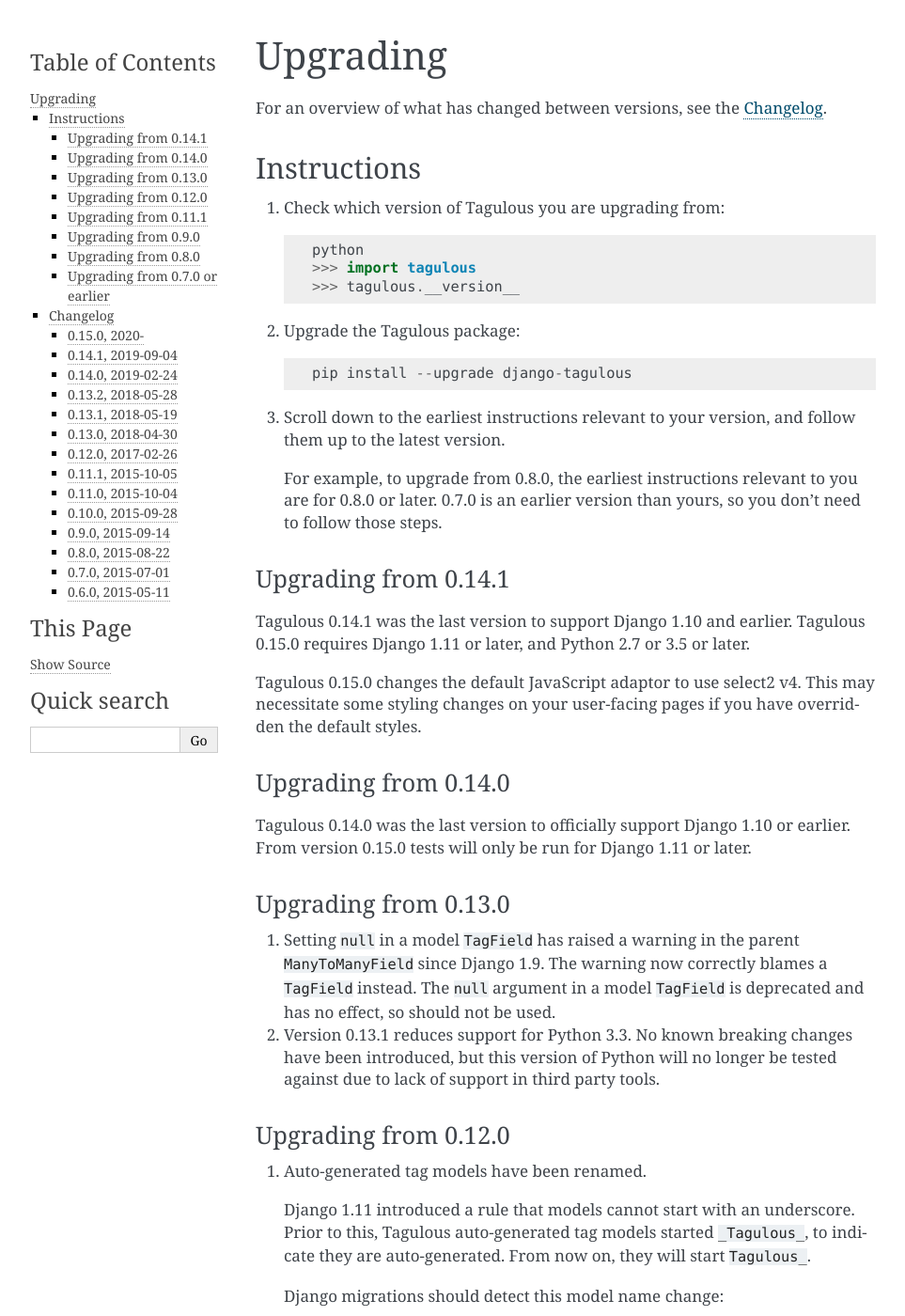
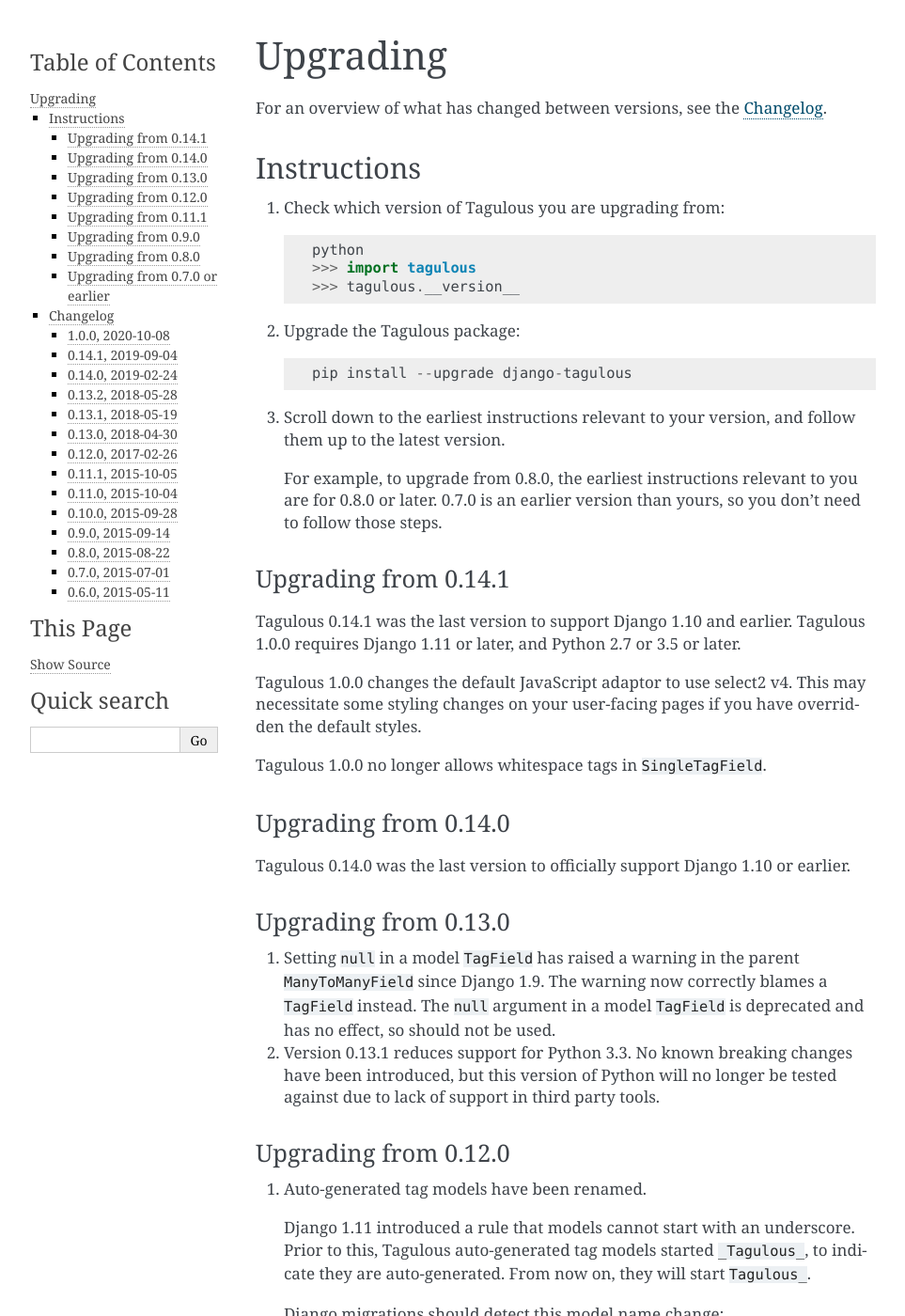
Before and after one commit to radiac/django-tagulous, a Sphinx documentation site: the page built from docs/upgrading.rst, in a window 1280 px wide and 1400 px high. Shown: the whole window at 94% size, without its empty margins (148-1111 px from the left). Built offline with Sphinx 7.4.7, drawn with Linux system fonts in a browser that asks for light colours; some of the changed text lies outside the part shown.

```diff
--- a/README.rst
+++ b/README.rst
@@ -25,10 +25,7 @@ Features
 * Supports trees of nested tags, for detailed categorisation
 * Admin support for managing tags and tagged models
 
-Version 0.14.1; supports Django 1.4.2 to 2.2, on Python 2.7 and 3.2 to 3.7.
-
-**Note**: The next release will be 1.0, the final release to support Django <2.2. This
-will be followed by version 2.0 which will drop support for Django prior to 2.2.
+Supports Django 1.4.2 to 2.2, on Python 2.7 and 3.2 to 3.7.
 
 
 See the `Documentation <http://radiac.net/projects/django-tagulous/documentation/>`_
--- a/docs/conf.py
+++ b/docs/conf.py
@@ -46,7 +46,7 @@ master_doc = "index"
 
 # General information about the project.
 project = u"django-tagulous"
-copyright = u"2015, Richard Terry"
+copyright = u"2020, Richard Terry"
 author = u"Richard Terry"
 
 # The version info for the project you're documenting, acts as replacement for
@@ -54,9 +54,9 @@ author = u"Richard Terry"
 # built documents.
 #
 # The short X.Y version.
-version = "0.12"
+version = "1.0"
 # The full version, including alpha/beta/rc tags.
-release = "0.12"
+release = "1.0.0"
 
 # The language for content autogenerated by Sphinx. Refer to documentation
 # for a list of supported languages.
--- a/docs/index.rst
+++ b/docs/index.rst
@@ -6,8 +6,6 @@ Tagulous is a fully-featured tagging library for Django built on ``ForeignKey``
 and ``ManyToManyField``, giving you all their normal power with a sprinkling of
 tagging syntactic sugar, and a full set of extra
 :doc:`features <introduction>`.
-
-Version 0.14.1
 
 
 .. seealso::
--- a/docs/upgrading.rst
+++ b/docs/upgrading.rst
@@ -32,11 +32,13 @@ Upgrading from 0.14.1
 ---------------------
 
 Tagulous 0.14.1 was the last version to support Django 1.10 and earlier.
-Tagulous 0.15.0 requires Django 1.11 or later, and Python 2.7 or 3.5 or later.
+Tagulous 1.0.0 requires Django 1.11 or later, and Python 2.7 or 3.5 or later.
 
-Tagulous 0.15.0 changes the default JavaScript adaptor to use select2 v4. This may
+Tagulous 1.0.0 changes the default JavaScript adaptor to use select2 v4. This may
 necessitate some styling changes on your user-facing pages if you have overridden the
 default styles.
+
+Tagulous 1.0.0 no longer allows whitespace tags in ``SingleTagField``.
 
 
 .. _upgrade_0-14-0:
@@ -45,7 +47,7 @@ Upgrading from 0.14.0
 ---------------------
 
 Tagulous 0.14.0 was the last version to officially support Django 1.10 or
-earlier. From version 0.15.0 tests will only be run for Django 1.11 or later.
+earlier.
 
 
 .. _upgrade_0-13-0:
@@ -298,8 +300,8 @@ are available by installing the master branch from github (see
 
 
 
-0.15.0, 2020-
-------------------
+1.0.0, 2020-10-08
+-----------------
 
 Feature:
 
@@ -327,6 +329,7 @@ Bugfix:
 * Fix documentation for quickstart (#41)
 * Fix ``prefetch_related()`` on tag fields (#42)
 * Correctly raise an ``IntegrityError`` when saving a tree tag without a name (#50)
+
 
 Internal:
 
--- a/setup.py
+++ b/setup.py
@@ -5,7 +5,7 @@ import sys
 from setuptools import find_packages, setup
 
 
-VERSION = "0.14.1"
+VERSION = "1.0.0"
 
 
 def read(fname):
--- a/tagulous/__init__.py
+++ b/tagulous/__init__.py
@@ -5,7 +5,7 @@ Django Tagulous - Fabulous Tags
 from __future__ import unicode_literals
 
 
-__version__ = "0.14.1"
+__version__ = "1.0.0"
 __license__ = "BSD"
 __author__ = "Richard Terry"
 __credits__ = [
```
